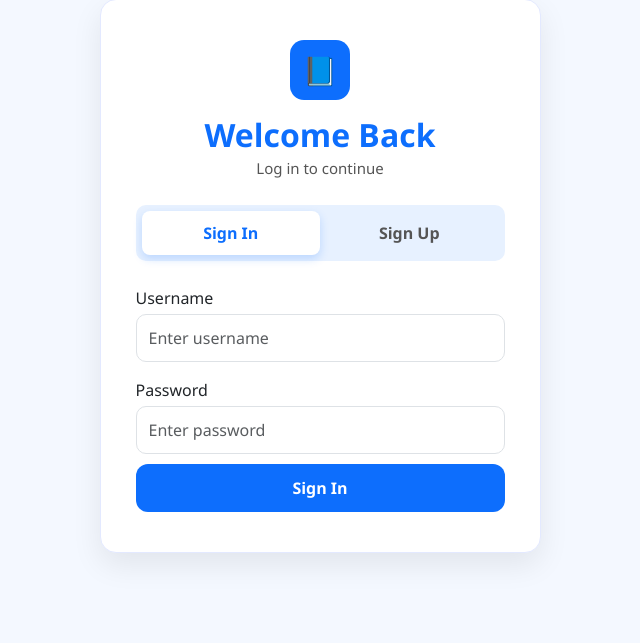
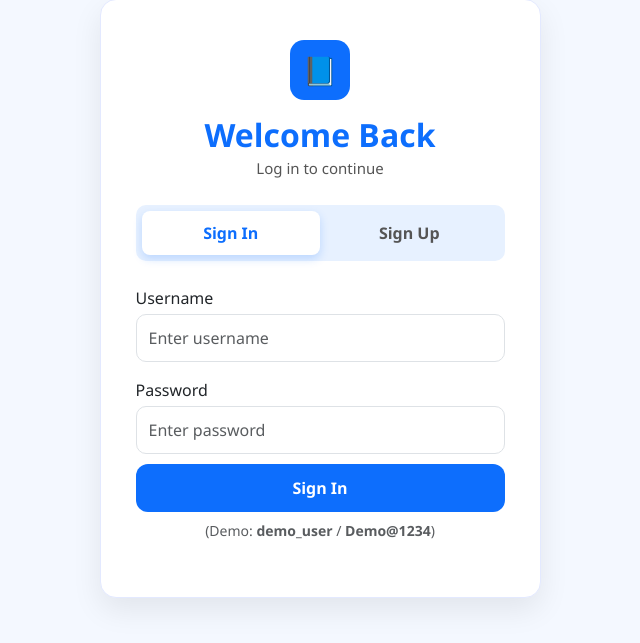
Before and after one commit to jewelsunny04/NoteEve, a Django app: page /login/ in a window 1280 px wide. Shown: the part 73-716 px from the top of the page, without its empty margins (320-960 px from the left). Run offline with Django 4.2, Linux system fonts and the light colour scheme.

Commit message:
added hint

```diff
--- a/notes/templates/notes/login.html
+++ b/notes/templates/notes/login.html
@@ -124,6 +124,9 @@
                     <input type="password" name="password" class="form-control" placeholder="Enter password" required>
 
                     <button class="btn-login" type="submit">Sign In</button>
+                      <p class="text-center text-muted mt-2" style="font-size:14px;">
+                             (Demo: <strong>demo_user</strong> / <strong>Demo@1234</strong>)
+                    </p>
                 </form>
 
             </div>
```
